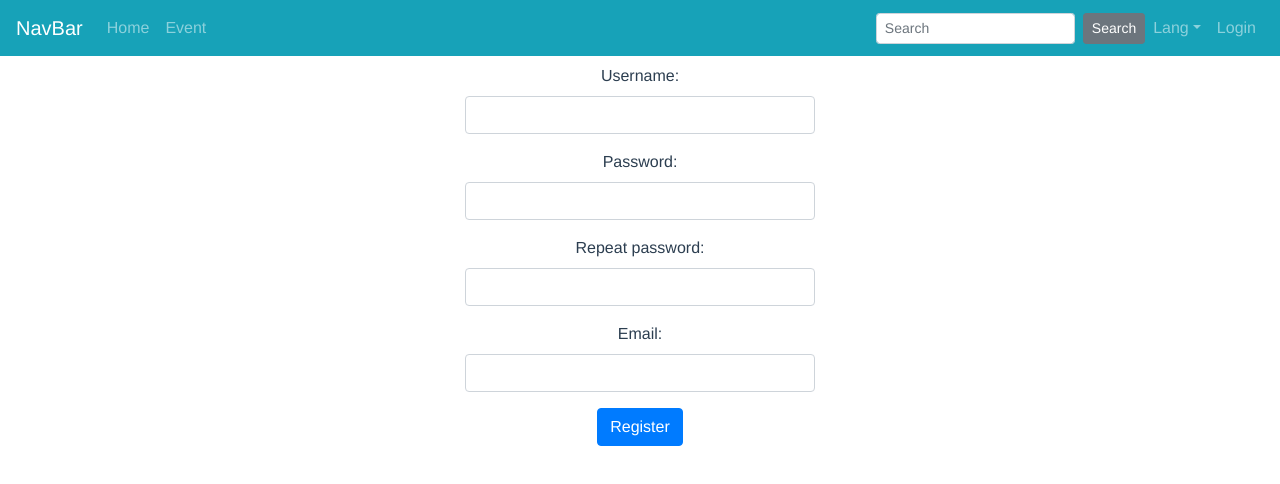
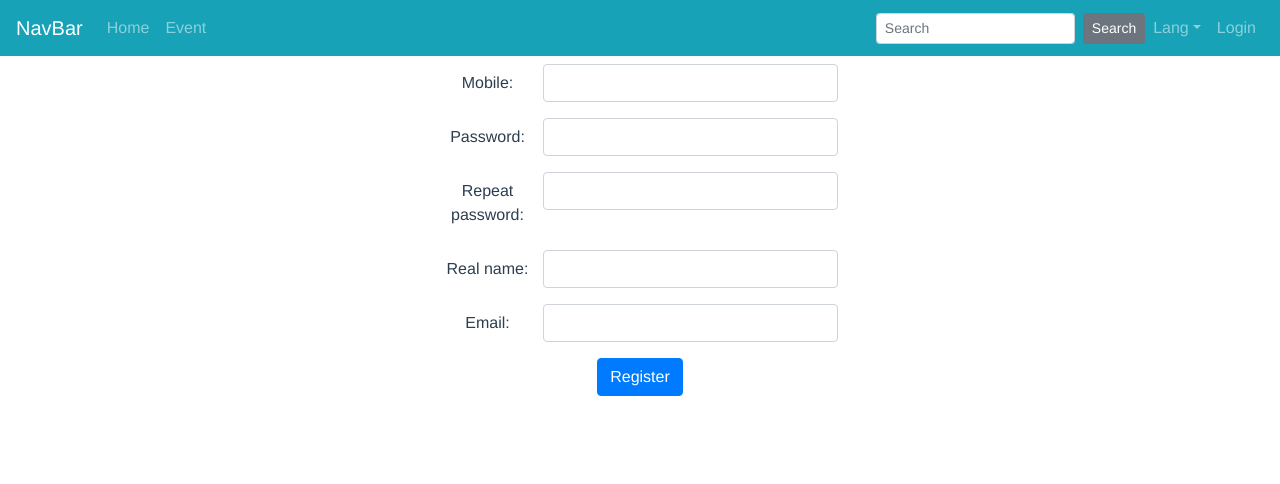
Before and after one commit to JahooYoung/projectshroud, a Vue app in the folder frontend/: page /#/register in a window 1280 px wide. Shown: the top 484 px of the page. Built offline with nearby package versions, Linux system fonts and the light colour scheme.

Commit message:
ugly register

```diff
--- a/frontend/src/views/Register.vue
+++ b/frontend/src/views/Register.vue
@@ -2,18 +2,20 @@
   <div>
     <b-form @submit="onSubmit">
 
-      <b-container>
+      <b-container fluid>
         <b-row>
           <b-col cols="12" offset-md="3" md="6" offset-lg="4" lg="4">
             <b-form-group
-              id="usernameInputGroup"
-              label="Username:"
-              label-for="usernameInput"
-              >
+              id="mobileInputGroup"
+              label="Mobile:"
+              label-for="mobileInput"
+              label-cols-sm="4"
+              label-cols-lg="3"
+            >
               <b-form-input
-                id="usernameInput"
+                id="mobileInput"
                 type="text"
-                v-model="form.username"
+                v-model="form.mobile"
                 required/>
             </b-form-group>
           </b-col>
@@ -24,7 +26,9 @@
               id="passwordInputGroup"
               label="Password:"
               label-for="passwordInput"
-              >
+              label-cols-sm="4"
+              label-cols-lg="3"
+            >
               <b-form-input
                 id="passwordInput"
                 type="password"
@@ -39,7 +43,9 @@
               id="RepeatPasswordInputGroup"
               label="Repeat password:"
               label-for="repeatPasswordInput"
-              >
+              label-cols-sm="4"
+              label-cols-lg="3"
+            >
               <b-form-input
                 id="repeatPasswordInput"
                 type="password"
@@ -51,10 +57,29 @@
         <b-row>
           <b-col cols="12" offset-md="3" md="6" offset-lg="4" lg="4">
             <b-form-group
+              id="realNameInputGroup"
+              label="Real name:"
+              label-for="realNameInput"
+              label-cols-sm="4"
+              label-cols-lg="3"
+            >
+              <b-form-input
+                id="realNameInput"
+                type="realName"
+                v-model="form.realName"
+                required/>
+            </b-form-group>
+          </b-col>
+        </b-row>
+        <b-row>
+          <b-col cols="12" offset-md="3" md="6" offset-lg="4" lg="4">
+            <b-form-group
               id="emailInputGroup"
               label="Email:"
               label-for="emailInput"
-              >
+              label-cols-sm="4"
+              label-cols-lg="3"
+            >
               <b-form-input
                 id="emailInput"
                 type="email"
@@ -80,10 +105,11 @@ export default {
   data () {
     return {
       form: {
-        username: '',
+        mobile: '',
         password: '',
         repeatPassword: '',
-        email: ''
+        email: '',
+        realName: ''
       }
     }
   },
@@ -91,15 +117,16 @@ export default {
     onSubmit (evt) {
       evt.preventDefault()
       this.axios.post('api/auth/registration/', {
-        username: this.form.username,
+        username: this.form.mobile,
         password1: this.form.password,
         password2: this.form.repeatPassword,
-        email: this.form.email
+        email: this.form.email,
+        real_name: this.form.realName
       })
         .then(res => {
           if (res.status === 201) {
             this.$store.commit('setUserState', {
-              user: this.form.username,
+              user: this.form.mobile,
               key: res.data.key
             })
             this.$router.back()
```
Also changed, not shown: 2 other files (tests, documents, lock files or other folders).
